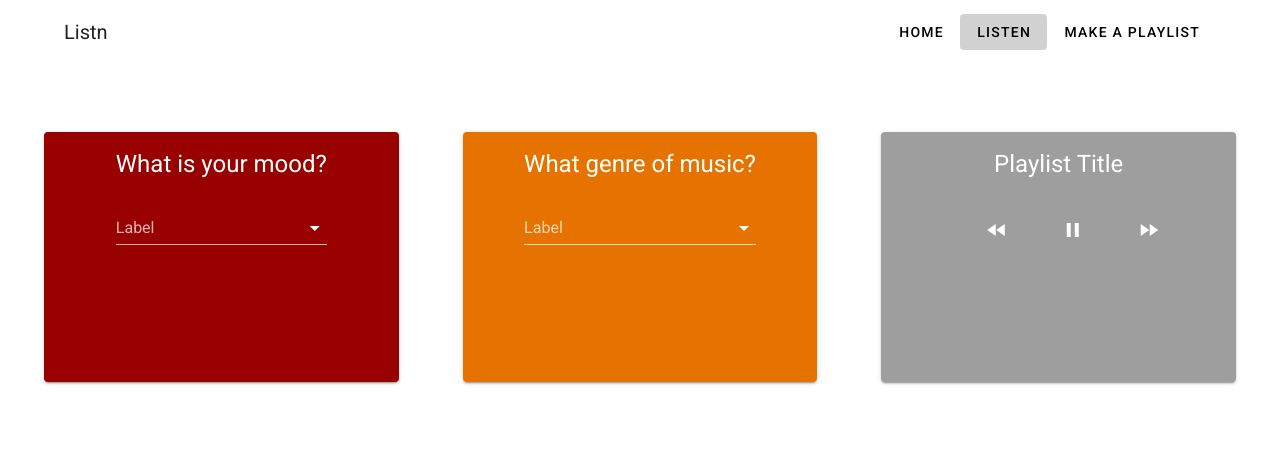
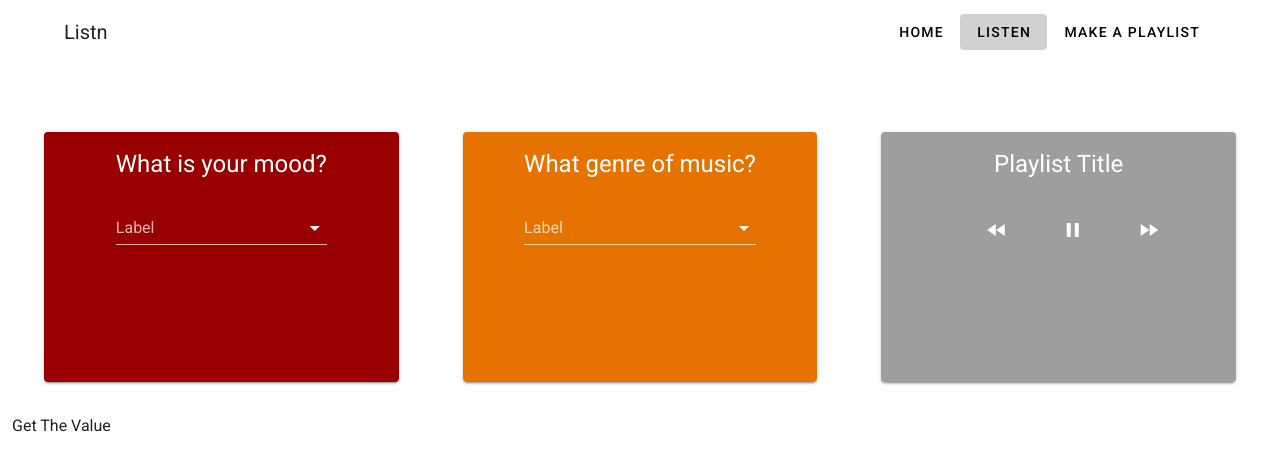
Before and after one commit to suhuromarfarah/Listn, a Vue app: page /Questions in a window 1280 px wide. Shown: the top 470 px of the page. Built offline with nearby package versions, Linux system fonts and the light colour scheme; what vue-youtube-embed would draw is missing.

Commit message:
Got button to display mood

```diff
--- a/src/views/Questions.vue
+++ b/src/views/Questions.vue
@@ -34,6 +34,7 @@
         :items="mood"
         :menu-props="{ top: true, offsetY: true }"
         label="Label"
+       v-model="selected"
       ></v-select>
 
   </v-container>
@@ -152,6 +153,7 @@
       </v-row>
     </v-container>
             </v-layout>
+<button v-on:click="getTheSelectedOne(selected)"> Get The Value </button>
     </v-col>
 
 
@@ -196,6 +198,10 @@
     },
 
     methods: {
+getTheSelectedOne (selected) {
+    // then number will be the number
+    alert(selected)
+  },
       toggle () {
         this.$nextTick(() => {
           if (this.likesAllFruit) {
```
